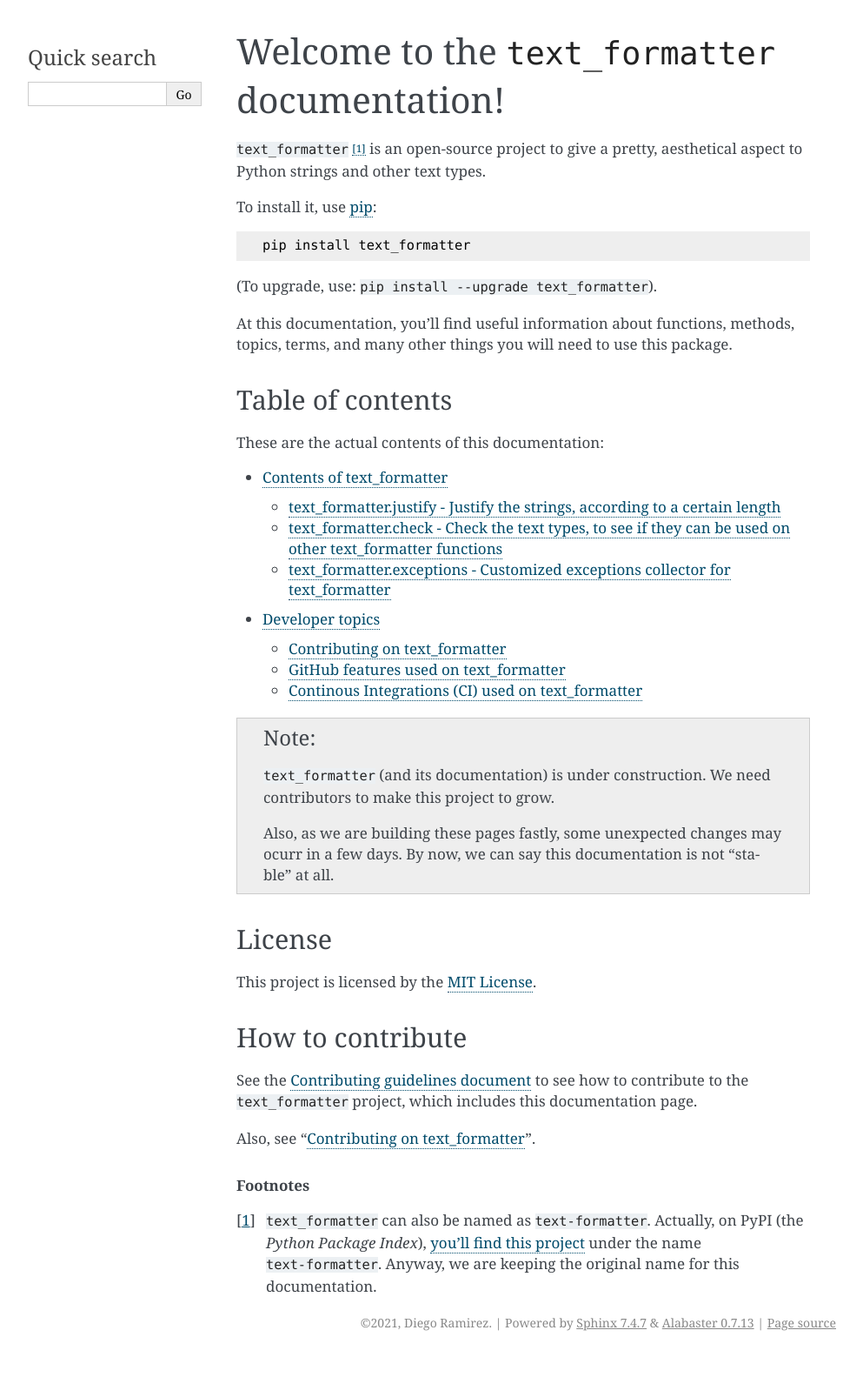
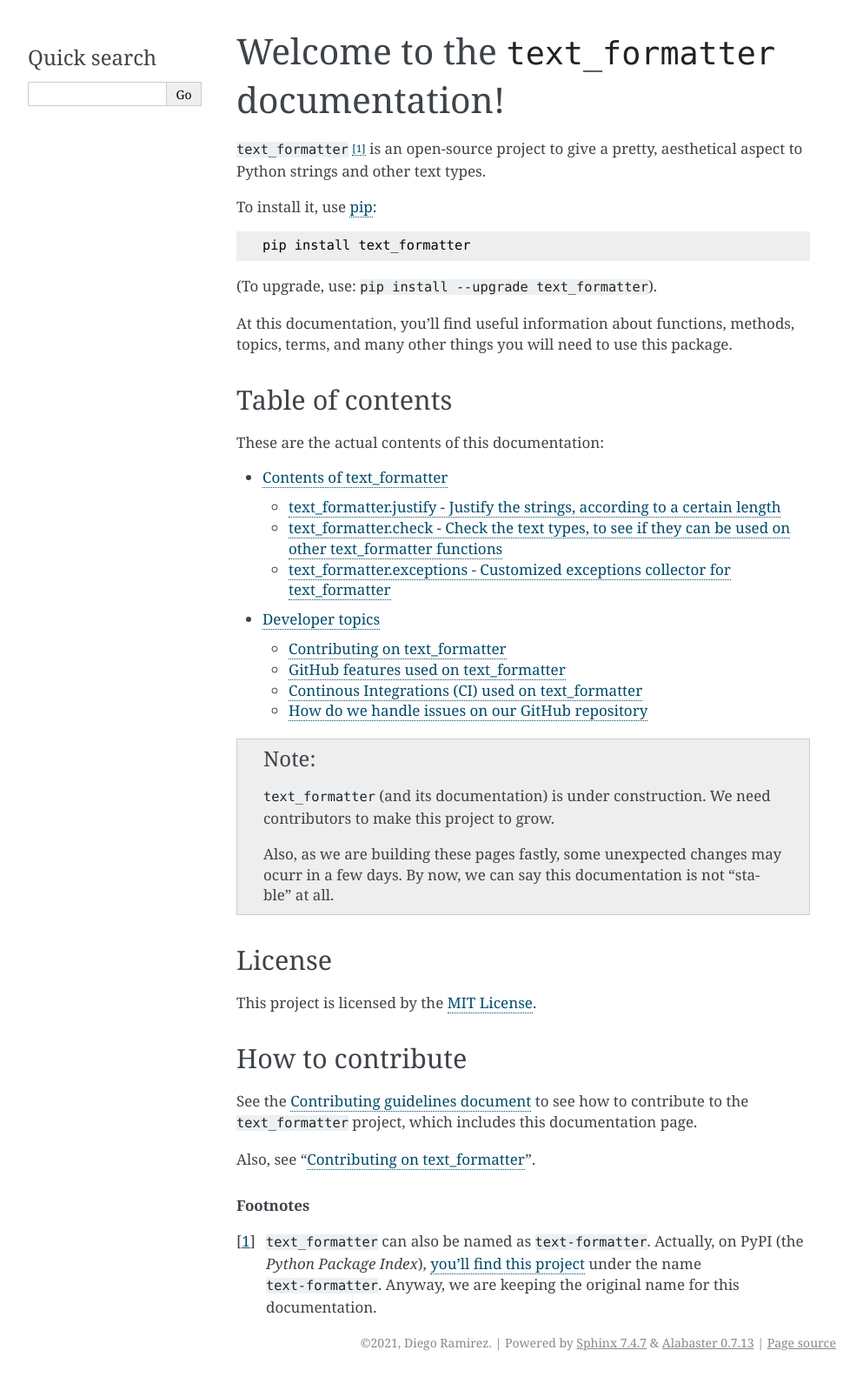
Before and after one commit to DiddiLeija/text_formatter, a Sphinx documentation site: the page built from docs/index.rst, in a window 1280 px wide. Shown: the whole page at 87% size, without its empty margins (148-1141 px from the left). Built offline with Sphinx 7.4.7, drawn with Linux system fonts in a browser that asks for light colours; before the commit the page ends 1560 px from its top, so only the background shows below that.

Commit message:
Update index.rst
Update the main index.

```diff
--- a/docs/index.rst
+++ b/docs/index.rst
@@ -32,6 +32,7 @@ These are the actual contents of this documentation:
   * :ref:`contributions-page`
   * :ref:`github-features`
   * :ref:`ci-description`
+  * :ref:`github-issues`
 
 .. note::
 
```
